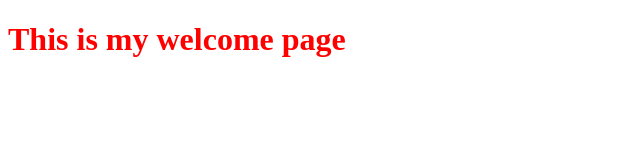
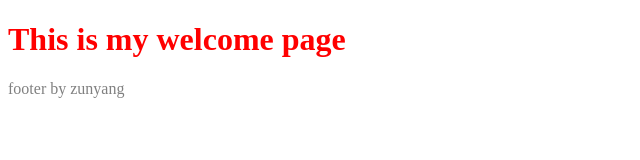
Before and after one commit to HermanLKH/cooperate_1, a plain HTML site: page index.html in a window 1280 px wide. Shown: the whole page, without its empty margins (0-640 px from the left). Drawn offline with Linux system fonts and the light colour scheme.

Commit message:
Add a footer

```diff
--- a/index.html
+++ b/index.html
@@ -9,6 +9,8 @@
 
 <body>
     <h1 style="color:red">This is my welcome page</h1>
+
+    <footer style="color:grey">footer by zunyang</footer>
 </body>
 
 </html>
```
